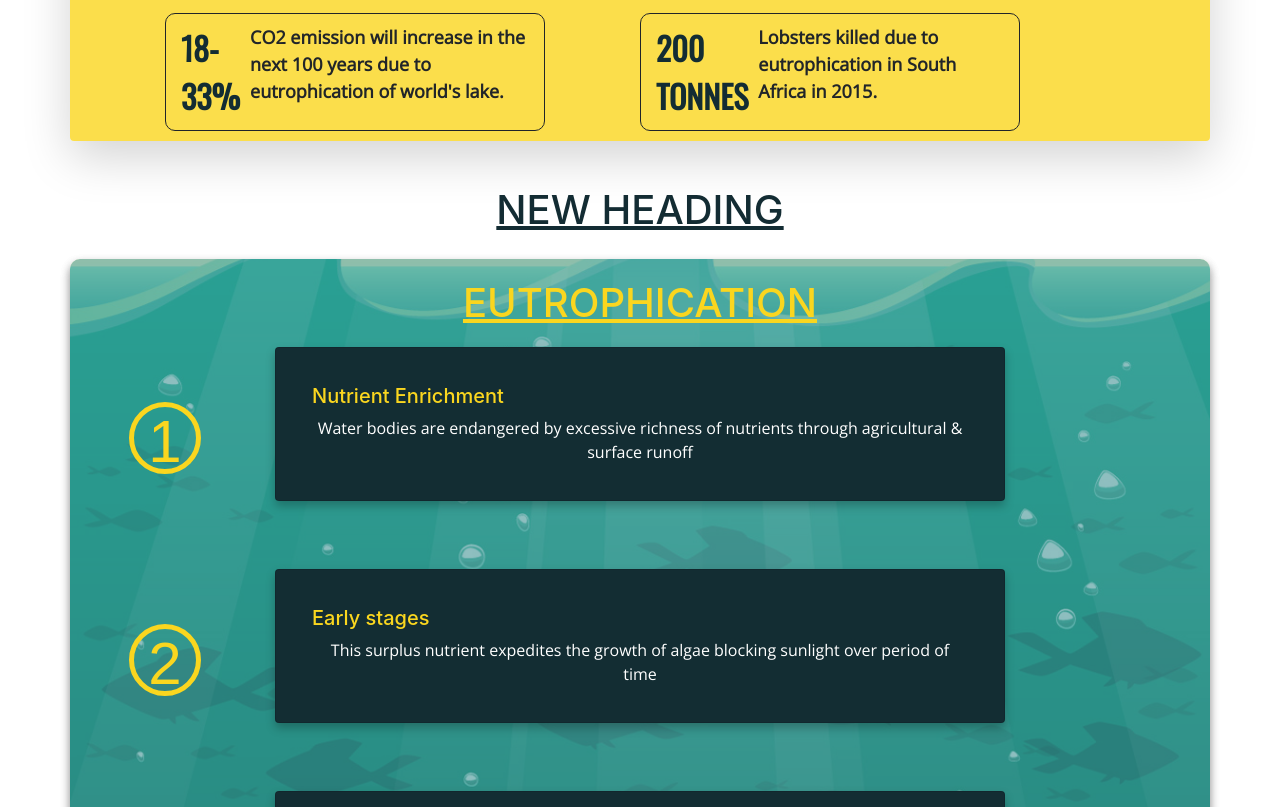
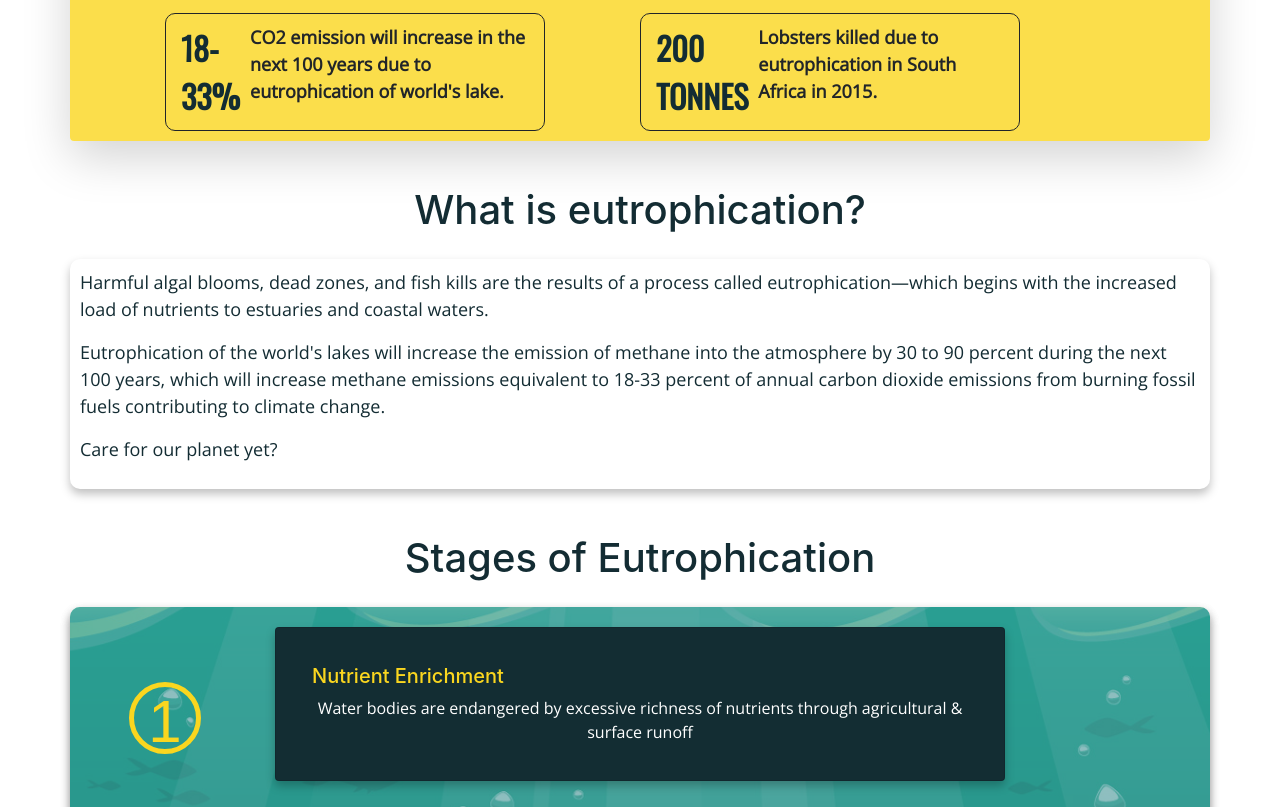
Before and after one commit to mon7792/blue-urban-ai, a plain HTML site: page index.html in a window 1280 px wide. Shown: the part 1025-1832 px from the top of the page. Drawn offline with nearby package versions, Linux system fonts and the light colour scheme.

Commit message:
added new sections

```diff
--- a/css/style.css
+++ b/css/style.css
@@ -90,7 +90,7 @@
 #stat-head-title{
 color: #132c33;
     /* text-align: center; */
-    text-decoration: underline;
+    /* text-decoration: underline; */
     margin-bottom: 0px;
     padding-top: 20px;}
 
@@ -121,6 +121,18 @@ color: #132c33;
     background-color: rgba(250, 214, 31,0.8);
 }
 /* Section 2 End */
+
+
+/* Section 3 Start */
+.layer-3{
+    color: #132c33;
+    padding: 10px 10px;
+    font-size: 18px;
+    font-family: 'Open Sans', sans-serif !important;
+    border-radius: 10px;
+    box-shadow: 0px 5px 10px rgba(0, 0, 0, 0.25) !important;
+}
+/* Section 3 Ends */
 
 /* Section 3 Start */
 #eutro-head-title{
--- a/index.html
+++ b/index.html
@@ -44,7 +44,7 @@
     <div class="container section-list">
         <!-- Section 2 start  -->
         <div class="row"  id="sec-head">
-            <h1 id="stat-head-title">NEW HEADING</h1>
+            <h1 id="stat-head-title">Facts I wish I learned earlier about Eutrophication</h1>
         </div>
         <div class="row shadow-lg rounded stat-row">
             <!-- 1st row stat start -->
@@ -91,9 +91,20 @@
 
         </div>
         <!-- Section 2 end -->
-        <!-- Section 3 start-->
+        <!-- Section 3 start -->
         <div class="row"  id="sec-head">
-            <h1 id="stat-head-title">NEW HEADING</h1>
+            <h1 id="stat-head-title">What is eutrophication?</h1>
+        </div>
+        <div class="row layer-3">
+           <p>Harmful algal blooms, dead zones, and fish kills are the results of a process called eutrophication—which begins with the increased load of nutrients to estuaries and coastal waters.</p>
+           <p>Eutrophication of the world's lakes will increase the emission of methane into the atmosphere by 30 to 90 percent during the next 100 years, which will increase methane emissions equivalent to 18-33 percent of annual carbon dioxide emissions from burning fossil fuels contributing to climate change.</p>
+           <p>Care for our planet yet?</p>
+        </div>
+        <!-- Section 3 ends -->
+
+        <!-- Section 4 start-->
+        <div class="row"  id="sec-head">
+            <h1 id="stat-head-title">Stages of Eutrophication</h1>
         </div>
         <div class="row shadow-lg rounded" id="eutro-bg">
             <div class="row layer-2">
@@ -103,7 +114,7 @@
                 <h4 id="eutro-head-title-1">OF</h4>
             </div> -->
             <div class="col-xs-12 col-sm-12 text-center" id="eutro-head-right">
-                <h1 id="eutro-head-title">EUTROPHICATION</h1>
+                <!-- <h1 id="eutro-head-title">EUTROPHICATION</h1> -->
             </div>
             <!-- <div class="col-sm-2"></div> -->
             <!-- header end -->
```
